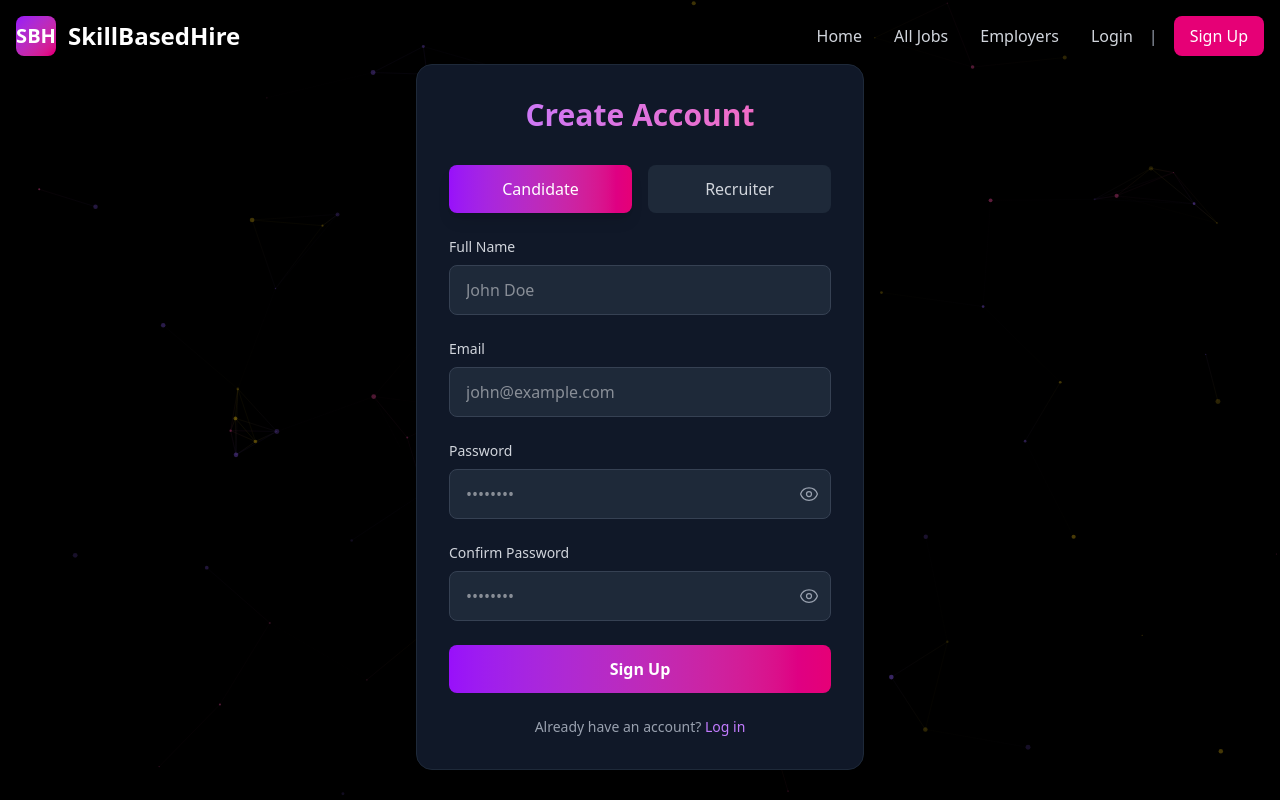
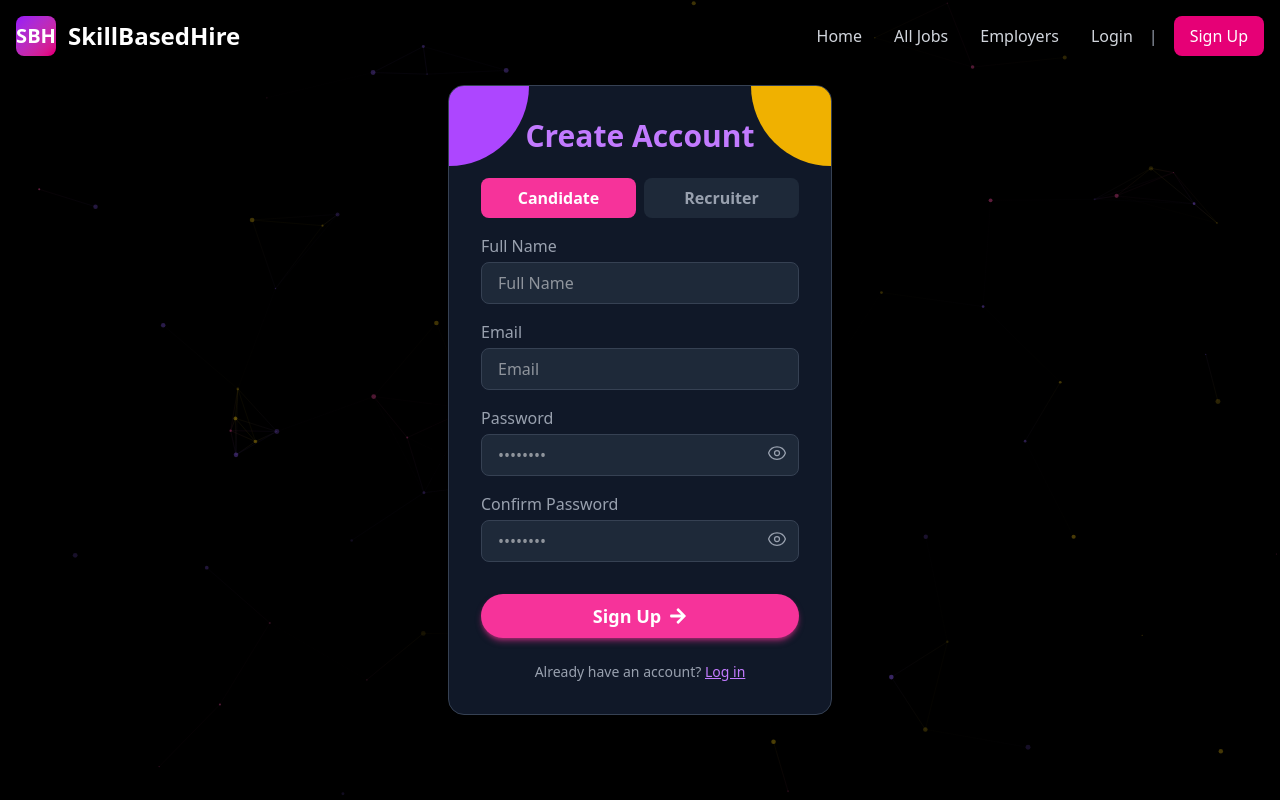
Before and after one commit to HarryOhm33/We-Hack, a React (Vite) app in the folder frontend/: page /signup in a window 1280 px wide. Shown: the top 800 px of the page. Built offline with nearby package versions, Linux system fonts and the light colour scheme.

Commit message:
update signup & otp

```diff
--- a/frontend/src/pages/Signup.jsx
+++ b/frontend/src/pages/Signup.jsx
@@ -1,10 +1,10 @@
 import React, { useState } from "react";
-import { motion } from "framer-motion";
+import { FaArrowRight } from "react-icons/fa";
 import { useNavigate } from "react-router-dom";
 import { useAuth } from "../context/AuthContext";
-import Background from "../components/BackgroundAnimation";
 import { EyeIcon, EyeSlashIcon } from "@heroicons/react/24/outline";
 import toast from "react-hot-toast";
+import Background from "../components/BackgroundAnimation";
 
 const Signup = () => {
   const { signup, loading } = useAuth();
@@ -22,7 +22,6 @@ const Signup = () => {
 
   const handleSubmit = async (e) => {
     e.preventDefault();
-
     if (formData.password !== formData.confirmPassword) {
       toast.error("Passwords do not match");
       return;
@@ -51,7 +50,7 @@ const Signup = () => {
 
       const response = await signup(signupData);
 
-      if (response.status === 200) {
+      if (response?.status === 200) {
         toast.success(response.message);
         navigate("/verify", { state: { email: formData.email } });
       }
@@ -73,123 +72,98 @@ const Signup = () => {
   };
 
   return (
-    <div className="min-h-screen bg-black text-white overflow-hidden">
+    <div className="relative flex items-center justify-center min-h-screen bg-black overflow-hidden">
       <Background />
-
-      <motion.div
-        initial={{ opacity: 0, y: 20 }}
-        animate={{ opacity: 1, y: 0 }}
-        transition={{ duration: 0.5 }}
-        className="container mx-auto px-4 py-16"
-      >
-        <div className="max-w-md mx-auto">
-          <div className="relative z-10 bg-gray-900 bg-opacity-90 backdrop-blur-sm rounded-2xl p-8 shadow-xl border border-gray-800">
-            <h2 className="text-3xl font-bold text-center mb-8 bg-gradient-to-r from-purple-400 to-pink-400 bg-clip-text text-transparent">
+      <div className="bg-gray-900 text-white p-8 rounded-2xl shadow-xl w-96 border border-gray-700 relative z-10 flex flex-col items-center overflow-hidden">
+        <div className="absolute top-0 left-0 w-20 h-20 bg-purple-500 rounded-br-full"></div>
+        <div className="absolute top-0 right-0 w-20 h-20 bg-yellow-500 rounded-bl-full"></div>
+        <h2 className="text-3xl font-bold mb-6 text-purple-400 relative z-20 text-center w-full">
           Create Account
         </h2>
 
-            <form onSubmit={handleSubmit} className="space-y-6">
-              {/* Role Toggle */}
-              <div className="flex flex-col sm:flex-row gap-4 mb-6">
+        <div className="flex w-full mb-4 space-x-2">
           <button
             type="button"
+            className={`flex-1 px-4 py-2 rounded-lg font-semibold ${
+              formData.role === "candidate"
+                ? "bg-pink-500 text-white"
+                : "bg-gray-800 text-gray-400"
+            }`}
             onClick={() => toggleRole("candidate")}
-                  className={`flex-1 py-3 rounded-lg transition-all ${
-                    formData.role === "candidate"
-                      ? "bg-gradient-to-r from-purple-600 to-pink-600 text-white shadow-lg"
-                      : "bg-gray-800 text-gray-300 hover:bg-gray-700"
-                  }`}
           >
             Candidate
           </button>
           <button
             type="button"
+            className={`flex-1 px-4 py-2 rounded-lg font-semibold ${
+              formData.role === "recruiter"
+                ? "bg-pink-500 text-white"
+                : "bg-gray-800 text-gray-400"
+            }`}
             onClick={() => toggleRole("recruiter")}
-                  className={`flex-1 py-3 rounded-lg transition-all ${
-                    formData.role === "recruiter"
-                      ? "bg-gradient-to-r from-purple-600 to-pink-600 text-white shadow-lg"
-                      : "bg-gray-800 text-gray-300 hover:bg-gray-700"
-                  }`}
           >
             Recruiter
           </button>
         </div>
 
-              {/* Name Field */}
-              <div>
-                <label className="block text-gray-300 mb-2 text-sm">
-                  Full Name
-                </label>
+        <form onSubmit={handleSubmit} className="space-y-4 relative z-20 w-full flex flex-col items-center">
+          <div className="w-full">
+            <label className="w-full text-gray-400">Full Name</label>
             <input
               type="text"
               name="name"
               value={formData.name}
               onChange={handleChange}
-                  className="w-full px-4 py-3 rounded-lg bg-gray-800 border border-gray-700 focus:border-purple-500 focus:ring-2 focus:ring-purple-500/30 focus:outline-none text-gray-100 transition-all"
-                  placeholder="John Doe"
+              placeholder="Full Name"
+              className="w-full px-4 py-2 mt-1 rounded-lg bg-gray-800 border border-gray-700 focus:border-purple-500 focus:ring-2 focus:ring-purple-400 outline-none"
               required
-                  minLength="3"
             />
           </div>
 
-              {/* Organization Field */}
           {formData.role === "recruiter" && (
-                <motion.div
-                  initial={{ opacity: 0, height: 0 }}
-                  animate={{ opacity: 1, height: "auto" }}
-                  transition={{ duration: 0.3 }}
-                >
-                  <label className="block text-gray-300 mb-2 text-sm">
-                    Organization
-                  </label>
+            <div className="w-full">
+              <label className="w-full text-gray-400">Organization</label>
               <input
                 type="text"
                 name="organization"
                 value={formData.organization}
                 onChange={handleChange}
-                    className="w-full px-4 py-3 rounded-lg bg-gray-800 border border-gray-700 focus:border-purple-500 focus:ring-2 focus:ring-purple-500/30 focus:outline-none text-gray-100 transition-all"
-                    placeholder="Tech Corp Inc."
+                placeholder="Enter your organization"
+                className="w-full px-4 py-2 mt-1 rounded-lg bg-gray-800 border border-gray-700 focus:border-purple-500 focus:ring-2 focus:ring-purple-400 outline-none"
                 required
               />
-                </motion.div>
+            </div>
           )}
 
-              {/* Email Field */}
-              <div>
-                <label className="block text-gray-300 mb-2 text-sm">
-                  Email
-                </label>
+          <div className="w-full">
+            <label className="w-full text-gray-400">Email</label>
             <input
               type="email"
               name="email"
               value={formData.email}
               onChange={handleChange}
-                  className="w-full px-4 py-3 rounded-lg bg-gray-800 border border-gray-700 focus:border-purple-500 focus:ring-2 focus:ring-purple-500/30 focus:outline-none text-gray-100 transition-all"
-                  placeholder="john@example.com"
+              placeholder="Email"
+              className="w-full px-4 py-2 mt-1 rounded-lg bg-gray-800 border border-gray-700 focus:border-purple-500 focus:ring-2 focus:ring-purple-400 outline-none"
               required
             />
           </div>
 
-              {/* Password Fields */}
-              <div>
-                <label className="block text-gray-300 mb-2 text-sm">
-                  Password
-                </label>
+          <div className="w-full">
+            <label className="w-full text-gray-400">Password</label>
             <div className="relative">
               <input
                 type={showPassword ? "text" : "password"}
                 name="password"
                 value={formData.password}
                 onChange={handleChange}
-                    className="w-full px-4 py-3 rounded-lg bg-gray-800 border border-gray-700 focus:border-purple-500 focus:ring-2 focus:ring-purple-500/30 focus:outline-none text-gray-100 transition-all pr-12"
                 placeholder="••••••••"
+                className="w-full px-4 py-2 mt-1 rounded-lg bg-gray-800 border border-gray-700 focus:border-purple-500 focus:ring-2 focus:ring-purple-400 outline-none pr-10"
                 required
-                    minLength="6"
               />
               <button
                 type="button"
                 onClick={() => setShowPassword(!showPassword)}
-                    className="absolute right-3 top-1/2 -translate-y-1/2 text-gray-400 hover:text-purple-400 transition-colors"
+                className="absolute right-3 top-1/2 -translate-y-1/2 text-gray-400 hover:text-purple-400"
               >
                 {showPassword ? (
                   <EyeSlashIcon className="h-5 w-5" />
@@ -200,25 +174,22 @@ const Signup = () => {
             </div>
           </div>
 
-              <div>
-                <label className="block text-gray-300 mb-2 text-sm">
-                  Confirm Password
-                </label>
+          <div className="w-full">
+            <label className="w-full text-gray-400">Confirm Password</label>
             <div className="relative">
               <input
                 type={showConfirmPassword ? "text" : "password"}
                 name="confirmPassword"
                 value={formData.confirmPassword}
                 onChange={handleChange}
-                    className="w-full px-4 py-3 rounded-lg bg-gray-800 border border-gray-700 focus:border-purple-500 focus:ring-2 focus:ring-purple-500/30 focus:outline-none text-gray-100 transition-all pr-12"
                 placeholder="••••••••"
+                className="w-full px-4 py-2 mt-1 rounded-lg bg-gray-800 border border-gray-700 focus:border-purple-500 focus:ring-2 focus:ring-purple-400 outline-none pr-10"
                 required
-                    minLength="6"
               />
               <button
                 type="button"
                 onClick={() => setShowConfirmPassword(!showConfirmPassword)}
-                    className="absolute right-3 top-1/2 -translate-y-1/2 text-gray-400 hover:text-purple-400 transition-colors"
+                className="absolute right-3 top-1/2 -translate-y-1/2 text-gray-400 hover:text-purple-400"
               >
                 {showConfirmPassword ? (
                   <EyeSlashIcon className="h-5 w-5" />
@@ -229,39 +200,32 @@ const Signup = () => {
             </div>
           </div>
 
-              {/* Submit Button */}
-              <motion.button
-                whileHover={{ scale: 1.02 }}
-                whileTap={{ scale: 0.98 }}
+          <button
             type="submit"
             disabled={loading}
-                className="w-full py-3 px-4 bg-gradient-to-r from-purple-600 to-pink-600 hover:from-purple-500 hover:to-pink-500 text-white font-semibold rounded-lg transition-all relative"
+            className="flex items-center justify-center bg-pink-500 text-white px-6 py-2 rounded-full text-lg font-semibold hover:opacity-80 transition-all shadow-md shadow-pink-500/50 w-full mt-4"
           >
             {loading ? (
-                  <div className="flex items-center justify-center">
               <div className="animate-spin rounded-full h-5 w-5 border-b-2 border-white"></div>
-                  </div>
             ) : (
-                  "Sign Up"
+              <>
+                Sign Up <FaArrowRight className="ml-2" />
+              </>
             )}
-              </motion.button>
+          </button>
         </form>
 
-            <div className="mt-6 text-center text-gray-400 text-sm">
-              <p>
-                Already have an account?{" "}
+        <div className="mt-6 text-sm relative z-20">
+          <span className="text-gray-400">Already have an account? </span>
           <button
             onClick={() => navigate("/login")}
-                  className="text-purple-400 hover:text-purple-300 transition-colors font-medium"
+            className="text-purple-400 hover:text-purple-300 transition-all underline"
             disabled={loading}
           >
             Log in
           </button>
-              </p>
         </div>
       </div>
-        </div>
-      </motion.div>
     </div>
   );
 };
```
Also changed, not shown: frontend/src/pages/VerifyOTP.jsx (+37 -29 lines), 1 other file (tests, documents, lock files or other folders). Lines whose indentation alone changed are shown as unchanged.
